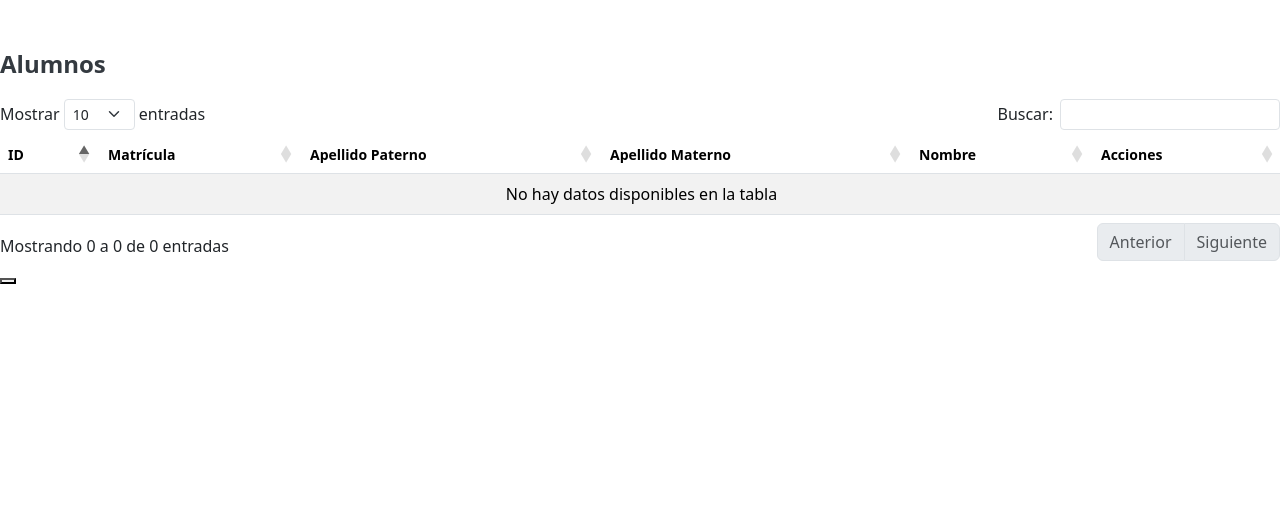
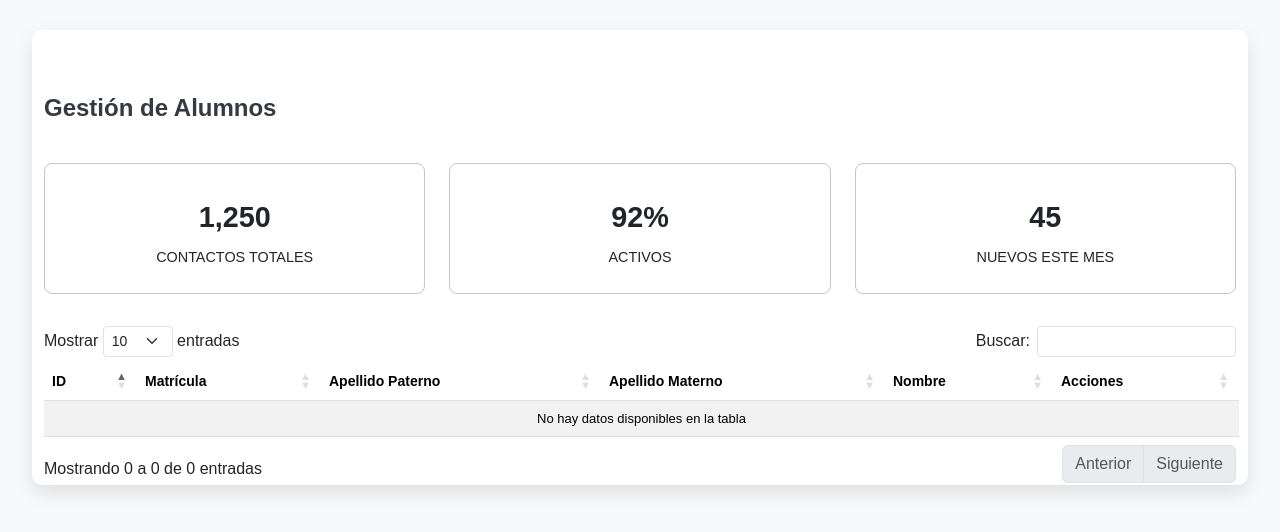
Before and after one commit to isacfesp/Agora, a PHP site: page /Templates/alumnos.php in a window 1280 px wide. Shown: the top 532 px of the page. Run offline with PHP 8.4, Linux system fonts and the light colour scheme; data that the repository does not hold is empty; some libraries are stand-ins or nearby versions.

Commit message:
mejora de diseño en alumnos

```diff
--- a/Assets/CSS/alumnos.css
+++ b/Assets/CSS/alumnos.css
@@ -1,28 +1,92 @@
-body{
-    align-items: center;
+body {
+    font-family: 'Arial', sans-serif;
+    background-color: #f7f9fb;
 }
-.contenedor{
-    max-width: 1200px;
-    margin-top: 50px;
 
+.container {
+    background: #ffffff;
+    max-width: 95%;
+    margin-top: 30px;
+    border-radius: 10px;
+    box-shadow: 0 8px 20px rgba(0, 0, 0, 0.1);
+    margin-bottom: 10px;
 }
+
 h2 {
     color: #343a40;
     font-size: 24px;
     font-weight: bold;
-    margin-bottom: 20px;
 }
+table{
+    margin: 50px 0;
+}
+
+/* Color del encabezado de la tabla */
 th {
 
     font-size: 14px;
 }
 
+td {
+    font-size: 13px;
+}
+
+/* Botones */
+.btn {
+    font-size: 12px;
+}
+
+.btn i {
+    margin-right: 5px;
+}
+
+/* Estilo para la barra de filtros */
 .filter-container {
     margin-bottom: 20px;
 }
+
+.filter-container input {
+    font-size: 13px;
+}
+
 .filter-container button {
     font-size: 13px;
 }
+
+.card {
+    border: none;
+}
+
+.edit-btn,
+.delete-btn {
+    padding: 5px 10px;
+}
+
+.edit-btn {
+    background-color: #ffc107;
+    border: none;
+}
+
+.delete-btn {
+    background-color: #dc3545;
+    border: none;
+}
+
+.edit-btn:hover,
+.delete-btn:hover {
+    opacity: 0.8;
+}
+
+.btn-primary {
+    background-color: #BBCD5D;
+    border: #BBCD5D;
+}
+
+.btn-primary:hover {
+    background-color: #aabb57;
+    border-color: #aabb57;
+}
+
 .btn-success {
     background-color: #3C4046;
     border-color: #3C4046;
@@ -32,3 +96,104 @@ th {
     background-color: #3C4046;
     border-color: #3C4046;
 }
+
+
+.overlay {
+    position: fixed;
+    top: 0;
+    left: 0;
+    width: 100%;
+    height: 100%;
+    background-color: rgba(0, 0, 0, 0.5);
+    display: none;
+    /* Ocultar por defecto */
+    justify-content: center;
+    align-items: center;
+}
+
+.popup {
+    background-color: white;
+    margin-top: 10px;
+    padding: 30px;
+    border-radius: 8px;
+    box-shadow: 0 4px 8px rgba(0, 0, 0, 0.2);
+    width: 600px;
+    max-width: 50%;
+    text-align: center;
+}
+
+.popup h2 {
+    margin-bottom: 20px;
+    font-size: 1.5rem;
+}
+
+.popup label {
+    display: block;
+    text-align: left;
+}
+
+.popup input {
+    width: 100%;
+    margin-bottom: 5px;
+    padding: 6px;
+    border-radius: 5px;
+    border: 1px solid #ccc;
+    font-size: 1rem;
+}
+
+.popup button {
+    padding: 10px 20px;
+    font-size: 1rem;
+    cursor: pointer;
+    border: none;
+    border-radius: 5px;
+}
+
+
+.popup .btn-aceptar{
+    background-color: #BBCD5D;
+    border: #BBCD5D;
+    color: #fff;
+}
+
+.popup .btn-aceptar:hover{
+    background-color: #aabb57;
+    border-color: #aabb57;
+}
+
+
+.popup .btn-secondary {
+    background-color: #dc3545;
+    color: white;
+}
+
+.popup button:hover {
+    opacity: 0.9;
+}
+
+.metrics-container {
+    display: grid;
+    grid-template-columns: repeat(auto-fit, minmax(200px, 1fr));
+    gap: 1.5rem;
+    margin-bottom: 2rem;
+}
+
+.metric-card {
+    padding: 1.5rem;
+    border: 1px solid #c7c7c7;
+    border-radius: 8px;
+    text-align: center;
+}
+
+.metric-value {
+    font-size: 1.8rem;
+    font-weight: 600;
+    color: var(--color-primary);
+    margin: 0.5rem 0;
+}
+
+.metric-label {
+    color: var(--color-secondary);
+    font-size: 0.9rem;
+    text-transform: uppercase;
+}
--- a/Templates/alumnos.php
+++ b/Templates/alumnos.php
@@ -13,12 +13,29 @@ include("../Config/conexion.php");
     <link rel="stylesheet" href="../Assets/CSS/alumnos.css">
 </head>
 <body>
-    <div class="contenedor">
-        <h2>Alumnos</h2>
+    <div class="container">
+    <div class="header-section">
+            <br>
+            <h2 style="font-weight: 600; margin: 40px 0; font-size: 1.5rem;">Gestión de Alumnos</h2>
+
+        </div>
+        <div class="metrics-container">
+            <div class="metric-card">
+                <div class="metric-value">1,250</div>
+                <div class="metric-label">Contactos totales</div>
+            </div>
+            <div class="metric-card">
+                <div class="metric-value">92%</div>
+                <div class="metric-label">Activos</div>
+            </div>
+            <div class="metric-card">
+                <div class="metric-value">45</div>
+                <div class="metric-label">Nuevos este mes</div>
+            </div>
+        </div>
     <!--    <div class="filter-container mb-3 d-flex justify-content-between align-items-center">
                 <button class="btn btn-success" id="filterDate"><i class="fas fa-filter"></i> Filtrar</button>
             </div>  -->
-        </div>
             <table id="alumnostable" class="table table-striped">
                 <thead>
                     <tr>
@@ -36,6 +53,7 @@ include("../Config/conexion.php");
                     ?>
                 </tbody>
             </table>
+        </div>
     </div>
     <script src="https://code.jquery.com/jquery-3.6.0.min.js"></script>
     <script src="https://cdn.jsdelivr.net/npm/bootstrap@5.3.0-alpha3/dist/js/bootstrap.bundle.min.js"></script>
@@ -81,8 +99,7 @@ include("../Config/conexion.php");
                 data: null,
                 render: function (data) {
                     return `
-                        <button><i class="fas fa-pencil-alt"><a href="../Modules/Alumnos/alumno.php">Config</a></i></button>
-                        <button class="btn btn-danger btn-sm delete-btn" data-id="${data.id_alumno}" onclick="confirmarEliminacion('${data.id_alumno}')"><i class="fas fa-trash-alt"></i></button>
+                        <a href="../Modules/Alumnos/alumno.php"><i class="fa-solid fa-sliders"></i></a>
                     `;
                 }
             }
@@ -90,6 +107,5 @@ include("../Config/conexion.php");
     });
 });
     </script>
-    <button ></button>
 </body>
 </html>
```
Lines whose indentation alone changed are shown as unchanged.
